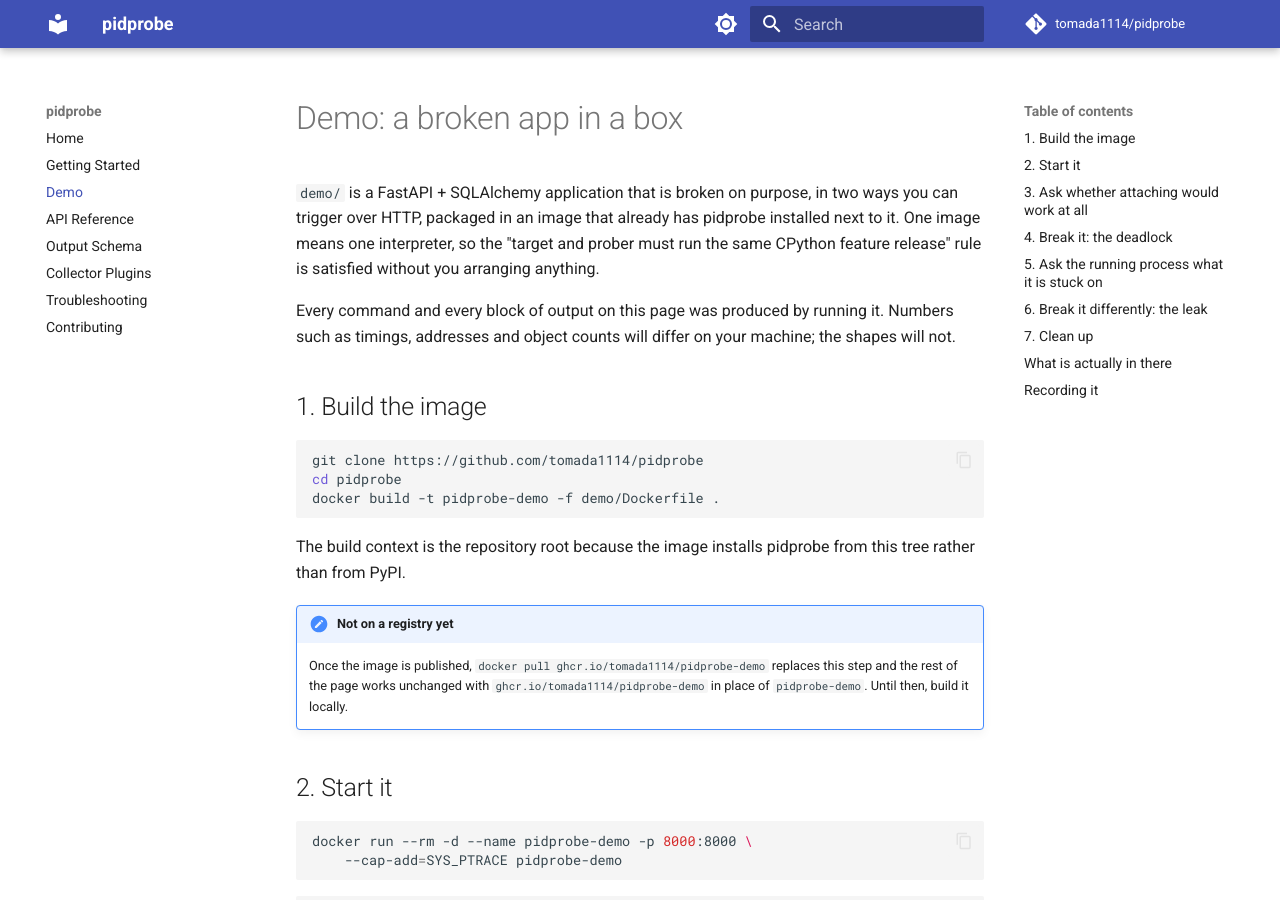
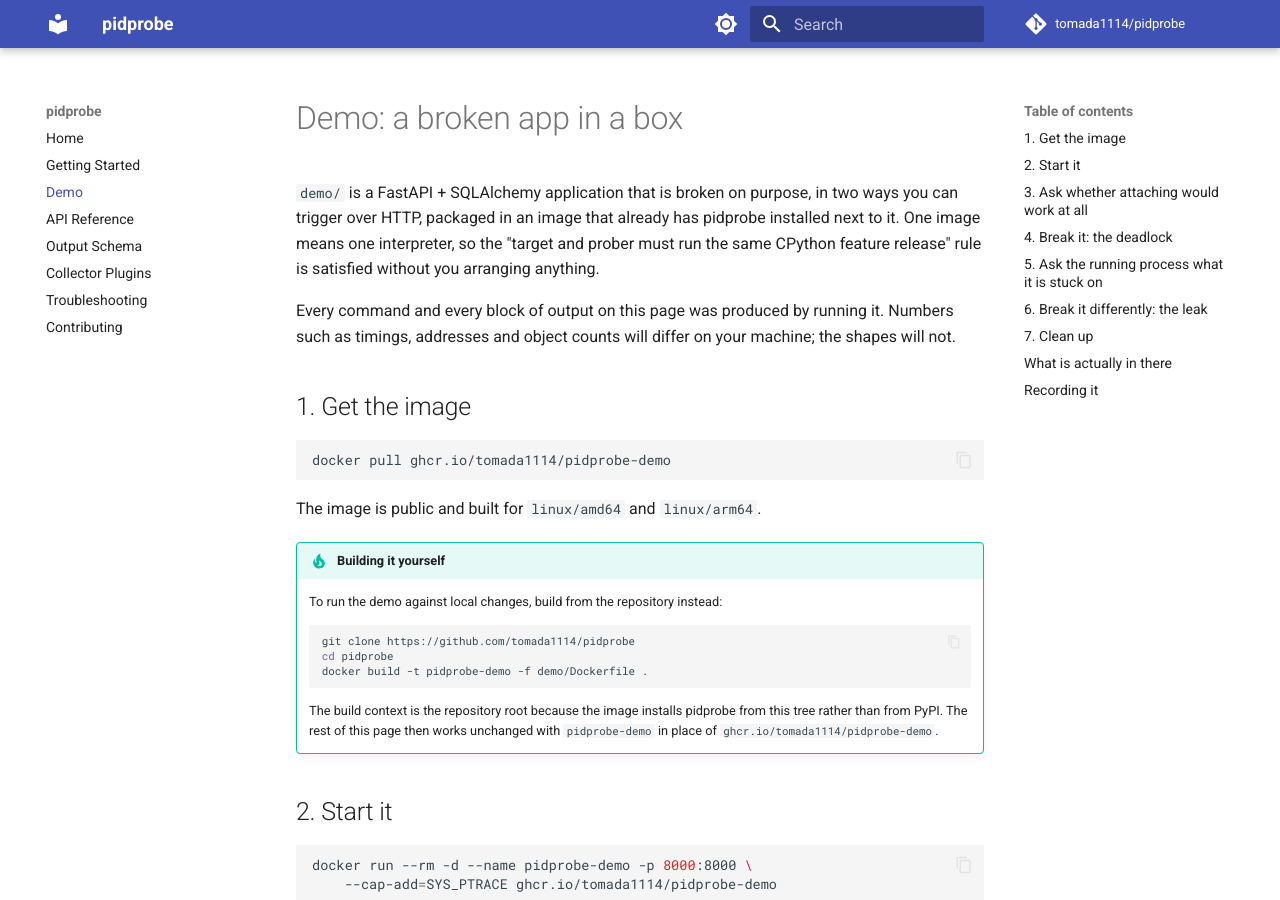
Before and after one commit to tomada1114/pidprobe, an MkDocs documentation site: the page built from docs/demo.md, in a window 1280 px wide and 900 px high. Built offline with MkDocs 1.6.1 and Material for MkDocs 9.7.7, drawn with Linux system fonts in a browser that asks for light colours; comment, search, counter and statistics services are not loaded.

Commit message:
docs: pull the demo image from ghcr instead of building it (#44)
The demo image is now published at ghcr.io/tomada1114/pidprobe-demo for
linux/amd64 and linux/arm64, so the walkthrough leads with `docker pull`
and the local build moves into a tip for people running the demo against
their own changes.

`scripts/record_demo.sh` keeps defaulting to a local build: a recording
should reflect the working tree, not the last published image.

Claude-Session: https://claude.ai/code/session_01GhmwfJ4AahfzkPBYY1JMip

````diff
--- a/docs/demo.md
+++ b/docs/demo.md
@@ -10,29 +10,34 @@ Every command and every block of output on this page was produced by running
 it. Numbers such as timings, addresses and object counts will differ on your
 machine; the shapes will not.
 
-## 1. Build the image
+## 1. Get the image
 
 ```bash
-git clone https://github.com/tomada1114/pidprobe
-cd pidprobe
-docker build -t pidprobe-demo -f demo/Dockerfile .
+docker pull ghcr.io/tomada1114/pidprobe-demo
 ```
 
-The build context is the repository root because the image installs pidprobe
-from this tree rather than from PyPI.
+The image is public and built for `linux/amd64` and `linux/arm64`.
 
-!!! note "Not on a registry yet"
+!!! tip "Building it yourself"
 
-    Once the image is published, `docker pull ghcr.io/tomada1114/pidprobe-demo`
-    replaces this step and the rest of the page works unchanged with
-    `ghcr.io/tomada1114/pidprobe-demo` in place of `pidprobe-demo`. Until
-    then, build it locally.
+    To run the demo against local changes, build from the repository instead:
+
+    ```bash
+    git clone https://github.com/tomada1114/pidprobe
+    cd pidprobe
+    docker build -t pidprobe-demo -f demo/Dockerfile .
+    ```
+
+    The build context is the repository root because the image installs
+    pidprobe from this tree rather than from PyPI. The rest of this page then
+    works unchanged with `pidprobe-demo` in place of
+    `ghcr.io/tomada1114/pidprobe-demo`.
 
 ## 2. Start it
 
 ```bash
 docker run --rm -d --name pidprobe-demo -p 8000:8000 \
-    --cap-add=SYS_PTRACE pidprobe-demo
+    --cap-add=SYS_PTRACE ghcr.io/tomada1114/pidprobe-demo
 ```
 
 ```console
````
Also changed, not shown: README.md (+2 -2 lines).
